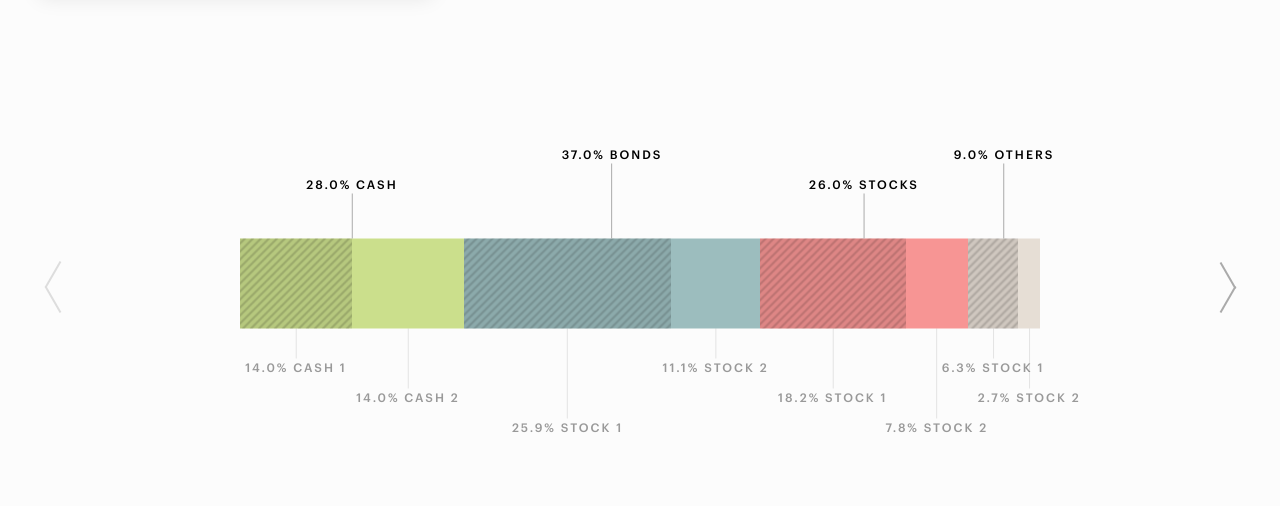
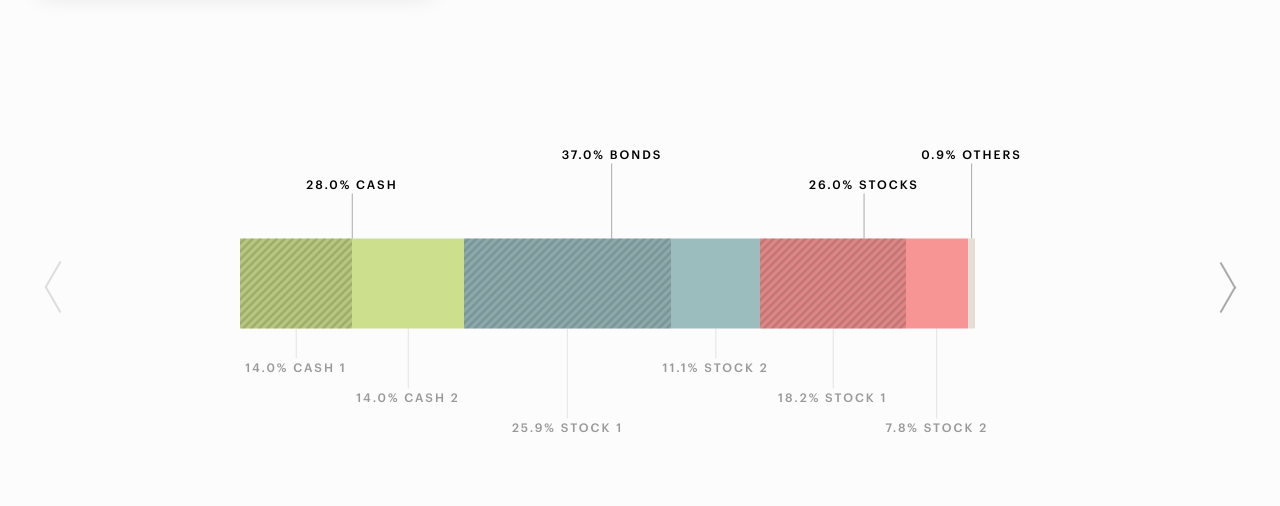
Before and after one commit to Vestivise/Design, a plain HTML site: page user web/dashboard.html in a window 1280 px wide. Shown: the part 113-619 px from the top of the page. Drawn offline with nearby package versions, Linux system fonts and the light colour scheme.

Commit message:
percentage chart with values under 1 will not be shown.

```diff
--- a/user web/dashboard.html
+++ b/user web/dashboard.html
@@ -65,7 +65,7 @@
                     <li data-per="70" data-title="Stock 1">
                     <li data-per="30" data-title="Stock 2">
                 </ul>
-                <ul data-per="9" data-title="Others">
+                <ul data-per="0.9" data-title="Others">
                     <li data-per="70" data-title="Stock 1">
                     <li data-per="30" data-title="Stock 2">
                 </ul>
--- a/user web/web/scripts.js
+++ b/user web/web/scripts.js
@@ -158,7 +158,7 @@ function percentage_charts(){
 		chart_percentage = (Number(chart.attr('data-per'))).toFixed(1),
 		chart_title = chart.attr('data-title');
 	chart.css('width',chart_percentage + '%').append('<span><h3>' + chart_percentage + '% ' + chart_title + '</h3>');
-	if(chart_section.length > 0){
+	if(chart_section.length > 0 && chart_percentage > 1){
 		chart_section.each(function(){
 			var section = $(this),
 				section_percentage = section.attr('data-per'),
```
